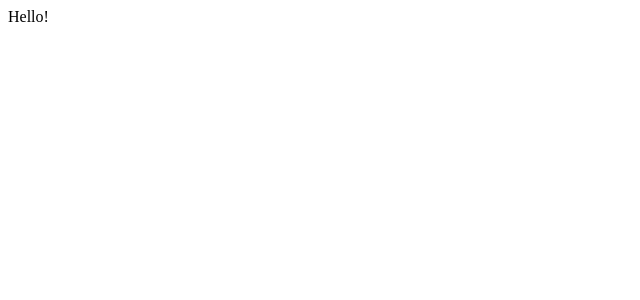
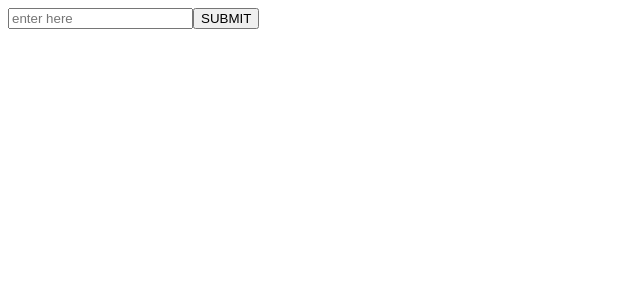
Before and after one commit to Waldorfio/task-app, a React (Create React App) app: page / in a window 1280 px wide. Shown: the top 300 px of the page, without its empty margins (0-640 px from the left). Built offline with nearby package versions, Linux system fonts and the light colour scheme.

Commit message:
Add boilerplate input form

```diff
--- a/src/App.js
+++ b/src/App.js
@@ -1,9 +1,14 @@
-function App() {
-  return (
-    <div className="App">
-      Hello!
-    </div>
-  );
+import { Component } from 'react'
+
+class App extends Component {
+  render() {
+    return (
+      <div>
+        <input placeholder='enter here'></input>
+        <button>SUBMIT</button>
+      </div>
+    )
+  }
 }
 
 export default App;
```
